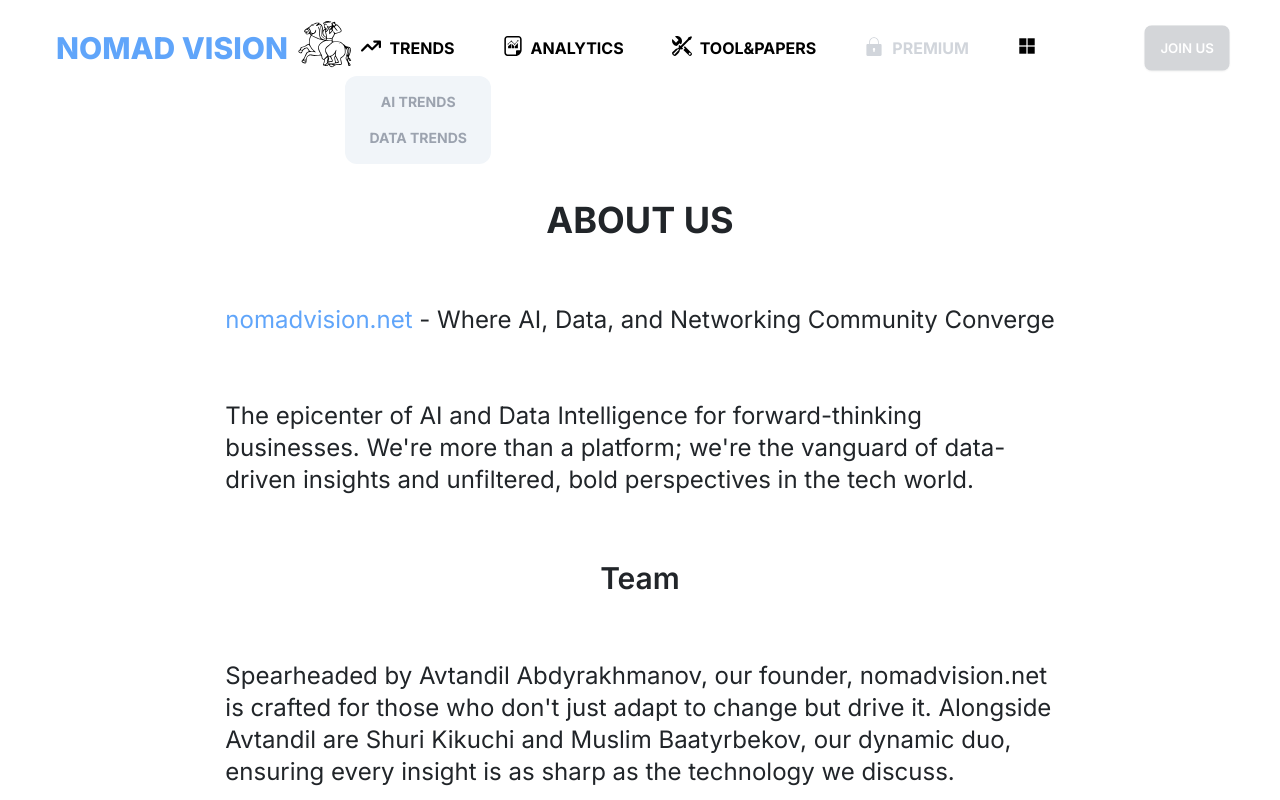
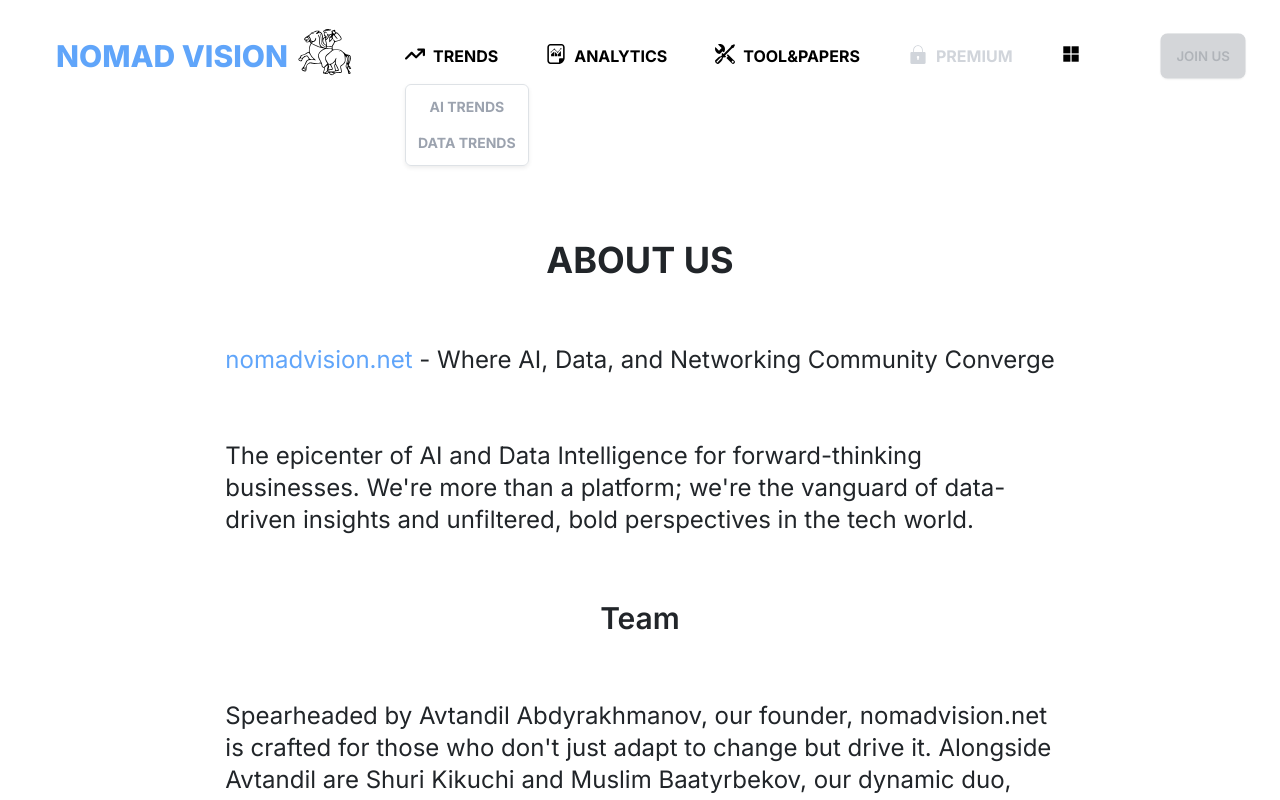
Before and after one commit to Shuridesu/nomadvision.com, a Next.js app: page /about-us in a window 1280 px wide. Both pictures are taken after a click on the button "TRENDS". Shown: the top 800 px of the page. Built offline with nearby package versions, Linux system fonts and the light colour scheme.

Commit message:
optimize some component

```diff
--- a/app/components/Hero.tsx
+++ b/app/components/Hero.tsx
@@ -7,11 +7,11 @@
     <Fade triggerOnce>
       <div className="relative w-full h-screen bg-[url('/a5.png')] bg-cover bg-right lg:bg-center">
         <span className="max-w-[600px] sm:max-w-[850px] absolute top-48 right-1/3  text-4xl font-bold text-black ms-10 md:text-6xl text-left bg-gray-200 bg-opacity-40 lg:bg-opacity-0 py-3 px-3 translate-x-14">
-          <h1>
+          <span>
             WHERE <span className="text-blue-900">AI,DATA</span> FOR BUSINESS
             AND <span className="text-blue-900">NETWORKING COMMUNITY</span>{" "}
             CONVERGE
-          </h1>
+          </span>
           <button className = "btn btn-disabled w-3/5 h-16 text-center mt-3 text-2xl text-white">
             JOIN US
           </button>
--- a/app/components/NavItem.tsx
+++ b/app/components/NavItem.tsx
@@ -81,9 +81,9 @@
   };
 
   return (
-    <div className="flex justify-center items-center">
+
       <ul className="flex">
-        <span className="flex flex-col">
+
           <button className="group relative" onClick={toggleMenu1}>
             <li className="mx-4 flex">
               <span className="transition-transform duration-300 group-hover:scale-110">
@@ -97,24 +97,24 @@
           </button>
 
           <ul
-            className={`absolute bg-slate-100 rounded-xl mt-10 z-10 py-2 px-4 ms-2 transform transition-all duration-300 ease-in-out ${
+            className={`absolute border shadow-sm rounded-md mt-10 z-10 py-1 px-1 ms-4 transform transition-all duration-300 ease-in-out ${
               showMenu1
                 ? "opacity-100"
                 : "opacity-0 hidden"
             }`}
           >
-            <li className="text-center text-sm py-2 font-bold text-gray-400 hover:text-black hover:underline transition-all duration-300">
-              <Link href="/ai-trends" onClick={closeAllMenus} className = "menu1">
+            <li className="text-center text-sm py-2 font-bold transition-all duration-300 hover:bg-gray-100 px-2 group">
+              <Link href="/ai-trends" onClick={closeAllMenus} className = "menu1 block text-gray-400 no-underline transition-all duration-300 group-hover:text-blue-500">
                 AI TRENDS
               </Link>
             </li>
-            <li className="text-center text-sm py-2 font-bold text-gray-400 hover:text-black hover:underline transition-all duration-300">
-              <Link href="/data-trends" onClick={closeAllMenus} className = "menu2">
+            <li className="text-center text-sm py-2 font-bold transition-all duration-300 hover:bg-gray-100 px-2 group">
+              <Link href="/data-trends" onClick={closeAllMenus} className = "menu2 block text-gray-400 no-underline transition-all duration-300 group-hover:text-blue-500">
                 DATA TRENDS
               </Link>
             </li>
           </ul>
-        </span>
+
         <span className="flex flex-col">
           <button className="group relative" onClick={toggleMenu2}>
             <li className="mx-4 flex">
@@ -128,14 +128,14 @@
             </li>
           </button>
           <ul
-            className={`absolute bg-slate-100 rounded-xl  mt-10 z-10 py-2 px-4 -ms-2 transition-opacity duration-300 ease-in-out ${
+            className={`absolute border shadow-sm rounded-md mt-10 z-10 py-1 px-1 ms-0 transform transition-all duration-300 ease-in-out ${
               showMenu2
                 ? "opacity-100 pointer-events-auto"
                 : "opacity-0 pointer-events-none hidden"
             }`}
           >
-            <li className="text-center text-sm py-2 font-bold text-gray-400 hover:text-black hover:underline transition-all duration-300">
-              <Link href="/industry-analytics" onClick={closeAllMenus} className='menu3'>
+            <li className="text-center text-sm py-2 font-bold transition-all duration-300 hover:bg-gray-100 px-2 group">
+              <Link href="/industry-analytics" onClick={closeAllMenus} className='menu3 block text-gray-400 no-underline transition-all duration-300 group-hover:text-blue-500'>
                 INDUSTRY ANALYTICS
               </Link>
             </li>
@@ -154,14 +154,14 @@
             </li>
           </button>
           <ul
-            className={`absolute ms-9 bg-slate-100 rounded-xl mt-10 z-10 py-2 px-4 transition-opacity duration-300 ease-in-out ${
+            className={`absolute border shadow-sm rounded-md mt-10 z-10 py-1 px-1 ms-4 transform transition-all duration-300 ease-in-out ${
               showMenu3
                 ? "opacity-100 pointer-events-auto"
                 : "opacity-0 pointer-events-none hidden"
             }`}
           >
-            <li className="text-center text-sm py-2 font-bold text-gray-400 hover:text-black hover:underline transition-all duration-300">
-              <Link href="/ai-software" onClick={closeAllMenus} className='menu4'>
+            <li className="text-center text-sm py-2 font-bold transition-all duration-300 hover:bg-gray-100 px-4 group">
+              <Link href="/ai-software" onClick={closeAllMenus} className='menu4 block text-gray-400 no-underline transition-all duration-300 group-hover:text-blue-500'>
                 AI SOFTWARE
               </Link>
             </li>
@@ -180,7 +180,7 @@
             </li>
           </button>
           <ul
-            className={`absolute me-3 bg-slate-100 rounded-xl mt-10 z-10 py-2 px-4 transition-opacity duration-300 ease-in-out ${
+            className={`absolute border shadow-sm rounded-md mt-10 z-10 py-1 px-1 ms-3 transform transition-all duration-300 ease-in-out ${
               showMenu4
                 ? "opacity-100 pointer-events-auto"
                 : "opacity-0 pointer-events-none hidden"
@@ -202,39 +202,38 @@
             </li>
           </button>
           <ul
-            className={`absolute -ms-14 bg-slate-100 rounded-xl mt-10 z-10 py-2 px-4 transition-opacity duration-300 ease-in-out ${
+            className={`absolute border bg-white shadow-sm rounded-md mt-10 z-10 py-1 px-1 -ms-12 transform transition-all duration-300 ease-in-out ${
               showMenu5
                 ? "opacity-100 pointer-events-auto"
                 : "opacity-0 pointer-events-none hidden"
             }`}
           >
-            <li className="text-center text-sm py-2 font-bold text-gray-400 hover:text-black hover:underline transition-all duration-300">
-              <Link href="/about-us" onClick={closeAllMenus} className='menu5'>
+            <li className="text-center text-sm py-2 font-bold transition-all duration-300 hover:bg-gray-100 px-2 group">
+              <Link href="/about-us" onClick={closeAllMenus} className='menu6 block text-gray-400 no-underline transition-all duration-300 group-hover:text-blue-500'>
                 ABOUT US
               </Link>
-
             </li>
-            <li className="text-center text-sm py-2 font-bold text-gray-400 hover:text-black hover:underline transition-all duration-300">
-              <Link href="mailto:example@example.com?subject=Your Email Subject&body=Hello, this is the pre-filled body of the email." onClick={closeAllMenus} className='menu6'>
+            <li className="text-center text-sm py-2 font-bold transition-all duration-300 hover:bg-gray-100 px-2 group">
+              <Link href="mailto:example@example.com?subject=Your Email Subject&body=Hello, this is the pre-filled body of the email." onClick={closeAllMenus} className='menu6 text-gray-400 no-underline transition-all duration-300 group-hover:text-blue-500'>
                 CONTACT US
               </Link>
             </li>
-            <li className="text-center text-sm py-2 font-bold text-gray-400 hover:text-black hover:underline transition-all duration-300">
-              <Link href="/terms&conditions" onClick={closeAllMenus} className='menu7'>
+            <li className="text-center text-sm py-2 font-bold transition-all duration-300 hover:bg-gray-100 px-2 group">
+              <Link href="/terms&conditions" onClick={closeAllMenus} className='menu7 block text-gray-400 no-underline transition-all duration-300 group-hover:text-blue-500'>
                 TERMS&CONDITIONS
               </Link>
 
             </li>
-            <li className="text-center text-sm py-2 font-bold text-gray-400 hover:text-black hover:underline transition-all duration-300">
-              <Link href="/privacy&policy" onClick={closeAllMenus} className='menu8'>
+            <li className="text-center text-sm py-2 font-bold transition-all duration-300 hover:bg-gray-100 px-2 group">
+              <Link href="/privacy&policy" onClick={closeAllMenus} className='menu8 block text-gray-400 no-underline transition-all duration-300 group-hover:text-blue-500'>
                 PRIVACY&POLICY
               </Link>
-
             </li>
           </ul>
         </span>
 
       </ul>
-    </div>
+
+
   );
 }
--- a/app/components/Navbar.tsx
+++ b/app/components/Navbar.tsx
@@ -7,38 +7,31 @@
 const Navbar = () => {
   return (
     <div className="z-10">
-      <nav className="dark:bg-black relative flex items-center bg-transparent">
-        <Link href="/">
-          <div className="flex items-center">
-            <span className="relative mt-4 ms-6 sm:ms-14 max-w-none text-xl sm:text-2xl md:text-3xl font-extrabold me-2 text-blue-400">
-              NOMAD VISION
-              <span className="absolute -top-4 ms-2">
+      <nav className="flex items-center h-28 bg-transparent">
+        <Link href="/" className="no-underline">
+          <span className="relative mt-4 ms-6 sm:ms-14 max-w-none text-xl sm:text-2xl md:text-3xl font-extrabold me-2 text-blue-400">
+            NOMAD VISION
+            <span className="absolute -top-4 ms-2">
               <Logo />
-              </span>
             </span>
-          </div>
+          </span>
         </Link>
 
         <span className="ms-auto">
-
-          <SideBar/>
-
+          <SideBar />
         </span>
 
+        <span className="hidden xl:flex z-20 -
 
-
-
-
-        <span className="hidden xl:flex justify-center items-center mt-4 mx-auto xl:-translate-x-10 2xl:-translate-x-24 z-20">
+        translate-x-4 mx-auto">
           <NavItem />
         </span>
 
-        <span className="hidden xl:btn btn-disabled btn-xs sm:btn-sm md:btn-md me-12 mt-6 justify-end">
-          <p className="text-white">JOIN US</p>
-        </span>
+        <button className="hidden xl:btn btn-disabled btn-xs sm:btn-sm md:btn-md justify-end ms-auto me-8">
+          JOIN US
+        </button>
       </nav>
     </div>
-
   );
 };
 
--- a/app/globals.css
+++ b/app/globals.css
@@ -1,28 +1,3 @@
 @tailwind base;
 @tailwind components;
 @tailwind utilities;
-
-@import url('https://fonts.googleapis.com/css2?family=Your+Font+Name&display=swap');
-
-
-
-body {
-    font-family: sans-serif;
-    overflow-x: hidden;
-}
-
-.border-part {
-    border-left: 8px solid rgb(65, 62, 62);
-    top: 12%;
-    bottom: 12%;
-  }
-
-
-/* custom.css */
-.clip-diagonal-r {
-    clip-path: polygon(0% 0%, 93% 0%, 100% 50%, 93% 100%, 0 100%);
-  }
-
-.clip-diagonal-l {
-    clip-path: polygon(0% 50%, 7% 0%, 100% 0%, 100% 100%, 7% 100%);
-}
```
Also changed, not shown: app/components/Card.tsx (+8 -8 lines), app/components/RecArticles.tsx (+9 -7 lines), app/components/RenderLatestArticles.tsx (+8 -8 lines), package.json (+16 -1 lines), 1 other file (tests, documents, lock files or other folders).
